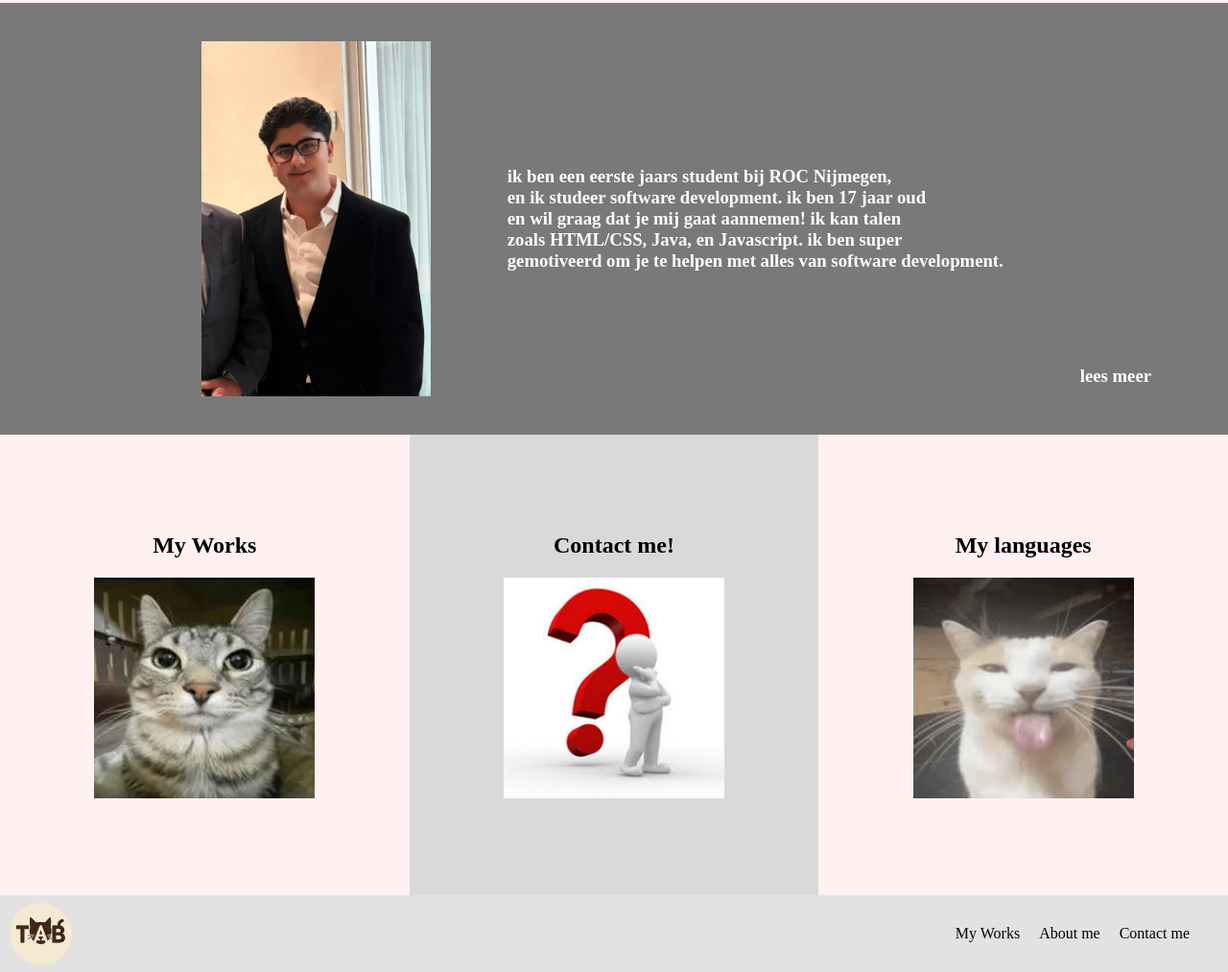
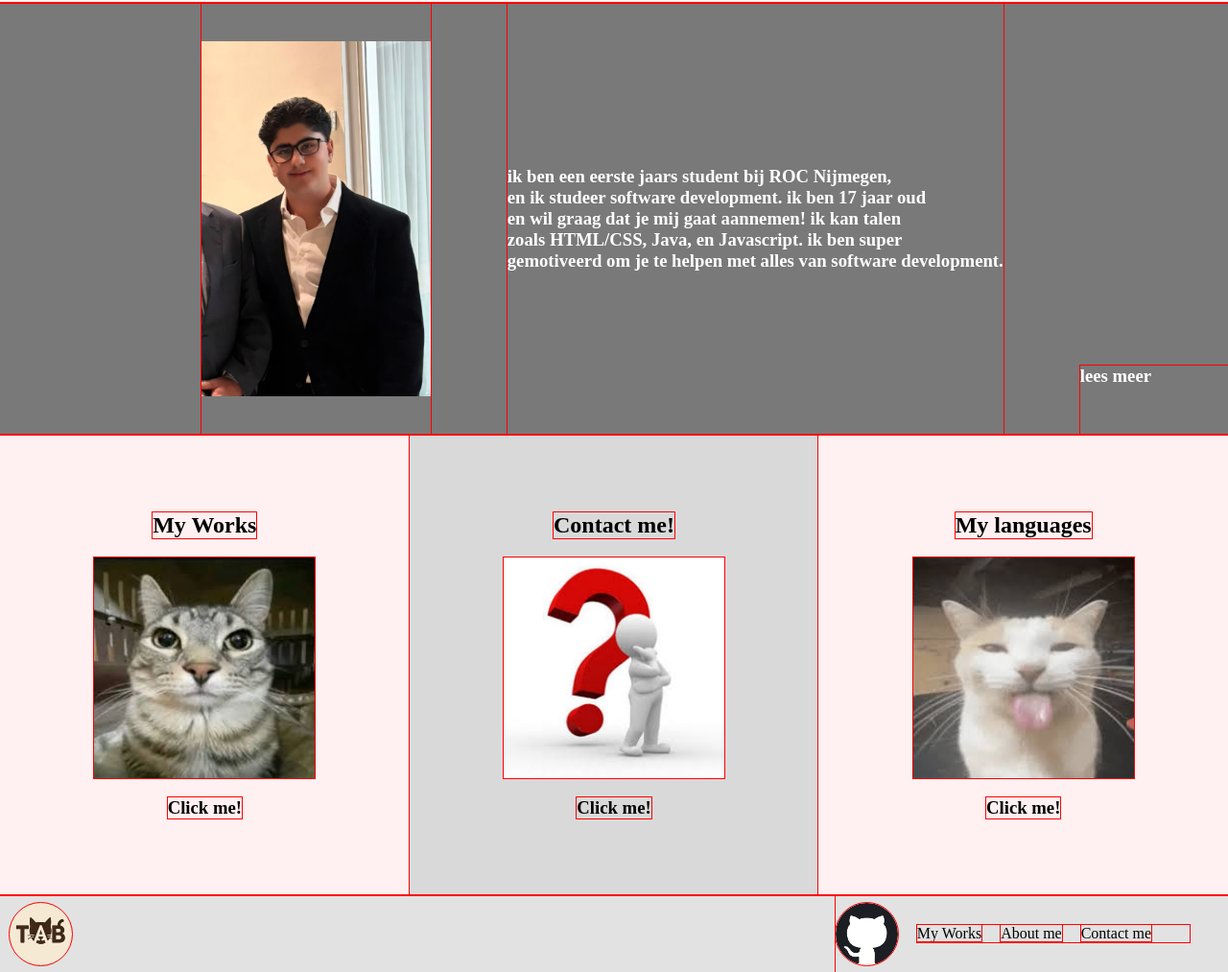
Before and after one commit to Taiim-Al-Bana/Portfolio, a plain HTML site: page assets/index.html in a window 1280 px wide. Shown: the part 277-1290 px from the top of the page at 96% size. Drawn offline with Linux system fonts and the light colour scheme.

Commit message:
Footer done, (if no new ideas)

```diff
--- a/assets/css/style.css
+++ b/assets/css/style.css
@@ -2,7 +2,7 @@
     padding: 0;
     margin: 0;
     text-decoration: none;
-    //outline: red 1px solid;
+    outline: red 1px solid;
 }
 
 /** links delete color **/
@@ -119,3 +119,11 @@ footer {
     gap: 20px;
     padding: 0px 40px 0px 0px;
 }
+
+.github-logo{
+    align-self: center;
+    border-radius: 50px;
+    overflow: hidden;
+    width: 65px;
+    height: 65px;
+}
--- a/assets/index.html
+++ b/assets/index.html
@@ -47,16 +47,21 @@
             <div class="homepage-other-boxes align-center column homepage-other-title ">
                 <h1>My Works</h1>
                 <img class="cat display-flex" src="img/cat1.jpeg" alt="">
+                <h3>Click me!</h3>
+
             </div>
 
             <div class="homepage-contact-me align-center column homepage-other-title">
                 <h1>Contact me!</h1>
                 <img class="cat display-flex" src="img/question.jpeg" alt="">
+                <h3>Click me!</h3>
+
             </div>
 
             <div class="homepage-other-boxes align-center column homepage-other-title">
                 <h1>My languages</h1>
                 <img class="cat display-flex" src="img/cat2.jpeg" alt="">
+                <h3>Click me!</h3>
             </div>
 
         </section>
@@ -64,9 +69,12 @@
     <footer class="space-between">
         <div class="logo display-flex"><img src="img/Logo TAB.png" alt=""></div>
         <nav class="display-flex nav-gap row footer-links">
-            <a href="works.html">My Works</a>
-            <a href="about.html">About me</a>
-            <a href="contact.html">Contact me</a>
+        <div class="display-flex github-logo"><img src="img/download.png" alt=""></div>
+            <ul class="row">
+                <li class=""><a href="works.html">My Works</a></li>
+                <li><a href="about.html">About me</a></li>
+                <li><a href="contact.html">Contact me</a></li>
+            </ul>
         </nav>
     </footer>
 
```
Also changed, not shown: assets/img/download.png (added), assets/img/foto 1 taim.png (deleted), assets/img/gmail.png (added), assets/img/image 12.jpg (deleted).
